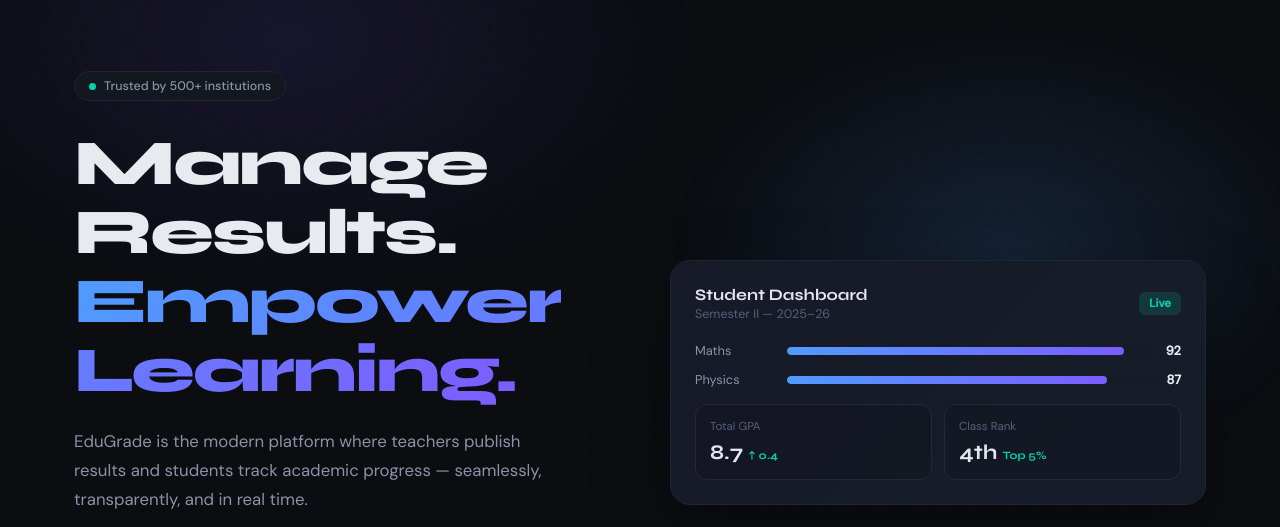
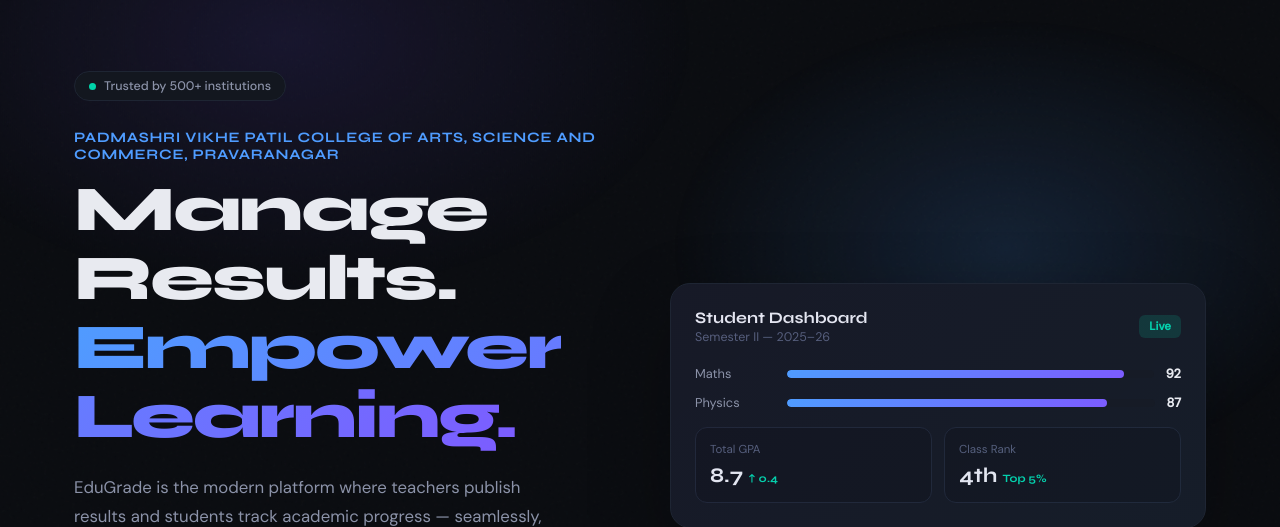
Before and after one commit to omgholap11/ResultManagementSystem, a Flask app: page / in a window 1280 px wide. Shown: the part 69-596 px from the top of the page. Run offline with Flask 3, Linux system fonts and the light colour scheme; some libraries are stand-ins or nearby versions.

Commit message:
Feat: Added college name

```diff
--- a/templates/landing.html
+++ b/templates/landing.html
@@ -9,6 +9,9 @@
       <div style="display: inline-flex; align-items: center; gap: 8px; padding: 6px 14px; border-radius: 100px; border: 1px solid var(--card-border); background: var(--card); font-size: 0.78rem; font-weight: 500; color: var(--text-2); margin-bottom: 28px;">
         <span style="width: 7px; height: 7px; border-radius: 50%; background: var(--accent3); animation: pulse 2s infinite;"></span>
         Trusted by 500+ institutions
+      </div>
+      <div style="font-family: 'Syne', sans-serif; font-weight: 700; font-size: 0.9rem; color: var(--accent); margin-bottom: 12px; letter-spacing: 0.05em; text-transform: uppercase;">
+        Padmashri Vikhe Patil College of Arts, Science and Commerce, Pravaranagar
       </div>
       <h1 class="section-title" style="font-size: clamp(2.6rem, 5vw, 4rem); line-height: 1.08; letter-spacing: -0.03em; margin-bottom: 22px;">
         Manage Results.<br>
```
